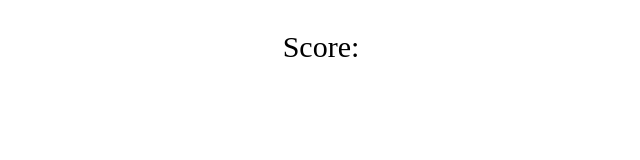
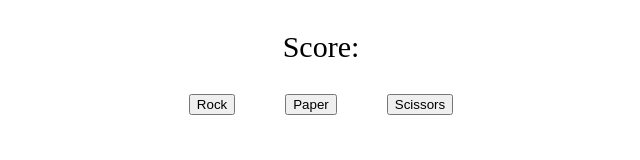
Before and after one commit to iZhGH/Rock-Paper-Scissors, a plain HTML site: page index.html in a window 1280 px wide. Both pictures are taken after a click on the button "Play". Shown: the whole page, without its empty margins (319-959 px from the left). Drawn offline with Linux system fonts and the light colour scheme.

Commit message:
feat(javascript.js): RPS buttons -Add Rock, Paper, Scissors buttons after selecting play

```diff
--- a/index.html
+++ b/index.html
@@ -18,6 +18,11 @@
     <button class="playB">Play</button>
 </div>
 
+<div class="choiceButtons">
+
+
+</div>
+
 
 
 <script src="javascript.js"></script>
--- a/javascript.js
+++ b/javascript.js
@@ -1,10 +1,26 @@
-
-console.log(playGame());
-
 let playButton = document.querySelector(".playB");
+let choiceButtons = document.querySelector(".choiceButtons")
 
 playButton.addEventListener("click", ()=> {
     playButton.remove();
+    const rockButton = document.createElement("button");
+    const paperButton = document.createElement("button");
+    const scissorsButton = document.createElement("button");
+
+    rockButton.textContent = "Rock";
+    paperButton.textContent = "Paper";
+    scissorsButton.textContent = "Scissors";
+
+    choiceButtons.appendChild(rockButton);
+    choiceButtons.appendChild(paperButton);
+    choiceButtons.appendChild(scissorsButton);
+
+    choiceButtons.style.textAlign = "center";
+    choiceButtons.style.display = "flex";
+    choiceButtons.style.gap = "50px";
+    choiceButtons.style.justifyContent = "center";
+    choiceButtons.style.alignItems = "center";
+
 })
 
 
```
